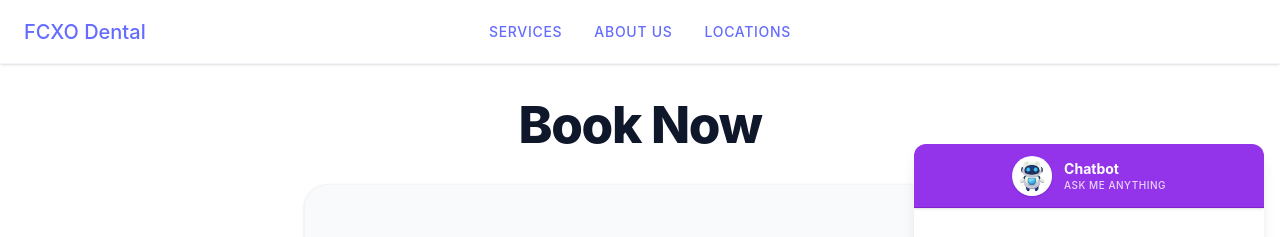
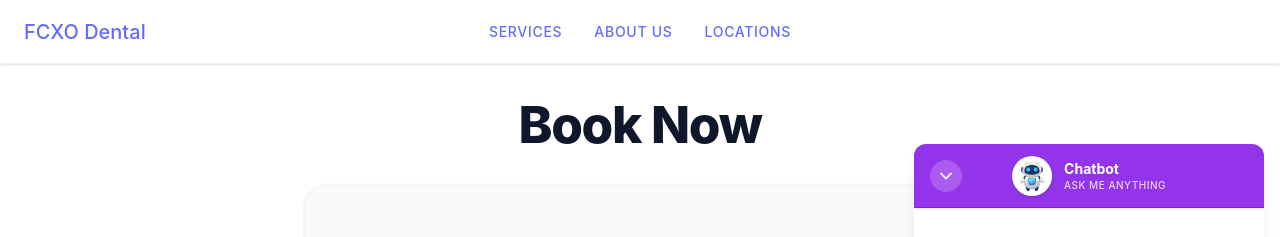
Before and after one commit to frankchau7/chatbot-widget, a React app: page /book-now in a window 1280 px wide. Both pictures are taken after a click on the button 1232 px from the left and 752 px from the top of the page. Shown: the top 237 px of the page. Built offline with nearby package versions, Linux system fonts and the light colour scheme; the HTML template or start-up script is replaced by a standard one.

Commit message:
Add arrow to close the chatbox on the top left of the banner

```diff
--- a/src/frontend/components/ChatWidget.tsx
+++ b/src/frontend/components/ChatWidget.tsx
@@ -42,7 +42,7 @@ const ChatWidget = () => {
     <div className="fixed bottom-4 right-4 z-50 flex flex-col items-end gap-2">
       {hasBeenOpened && (
         <div className={`relative z-10 mb-1 ${isOpen ? "block" : "hidden"}`}>
-          <TextBox isOpen={isOpen} />
+          <TextBox isOpen={isOpen} onClose={handleClick} />
         </div>
       )}
 
--- a/src/frontend/components/TextBox/Banner.tsx
+++ b/src/frontend/components/TextBox/Banner.tsx
@@ -4,11 +4,12 @@ import botAvatar from "../../assets/bot_avatar.jpg";
 interface BannerProps {
   onEditDetails: () => void;
   onEndConversation: () => void;
+  onClose: () => void;
   readOnly: boolean;
   showMenu?: boolean;
 }
 
-export const Banner = ({ onEditDetails, onEndConversation, readOnly, showMenu = true }: BannerProps) => {
+export const Banner = ({ onEditDetails, onEndConversation, onClose, readOnly, showMenu = true }: BannerProps) => {
   const [isMenuOpen, setIsMenuOpen] = useState(false);
   const menuRef = useRef<HTMLDivElement>(null);
 
@@ -24,6 +25,17 @@ export const Banner = ({ onEditDetails, onEndConversation, readOnly, showMenu =
 
   return (
     <div className="relative flex items-center justify-between px-4 h-16 border-b shadow-sm" style={{ backgroundColor: 'var(--theme-color)', borderColor: 'var(--theme-color-dark)' }}>
+      <button
+        onClick={onClose}
+        className="text-white/80 hover:text-white transition-colors w-8 h-8 flex items-center justify-center rounded-full shrink-0 aspect-square cursor-pointer z-10"
+        style={{ backgroundColor: 'rgba(255, 255, 255, 0.2)', padding: 0 }}
+        aria-label="Close chat"
+      >
+        <svg xmlns="http://www.w3.org/2000/svg" width="20" height="20" viewBox="0 0 24 24" fill="none"
+          stroke="currentColor" strokeWidth="2.5" strokeLinecap="round" strokeLinejoin="round">
+          <polyline points="6 9 12 15 18 9"></polyline>
+        </svg>
+      </button>
       <div className="absolute left-1/2 -translate-x-1/2 flex items-center gap-3">
         <div className="w-10 h-10 rounded-full bg-white flex items-center justify-center shadow-sm">
           <img
--- a/src/frontend/components/TextBox/TextBox.tsx
+++ b/src/frontend/components/TextBox/TextBox.tsx
@@ -22,9 +22,10 @@ const initialMessage: Message = {
 
 interface TextBoxProps {
   isOpen: boolean;
+  onClose: () => void;
 }
 
-const TextBox = ({ isOpen }: TextBoxProps) => {
+const TextBox = ({ isOpen, onClose }: TextBoxProps) => {
   const navigate = useNavigate();
   const [sendMessage] = useMutation<SendMessageData>(SEND_MESSAGE_MUTATION);
   const [sessionId, setSessionId] = useState(() => crypto.randomUUID());
@@ -152,6 +153,7 @@ const TextBox = ({ isOpen }: TextBoxProps) => {
         <Banner
           onEditDetails={() => setIsEditing(true)}
           onEndConversation={() => setShowExitPopup(true)}
+          onClose={onClose}
           readOnly={readOnly}
           showMenu={isFormSubmitted && !isEditing}
         />
```
